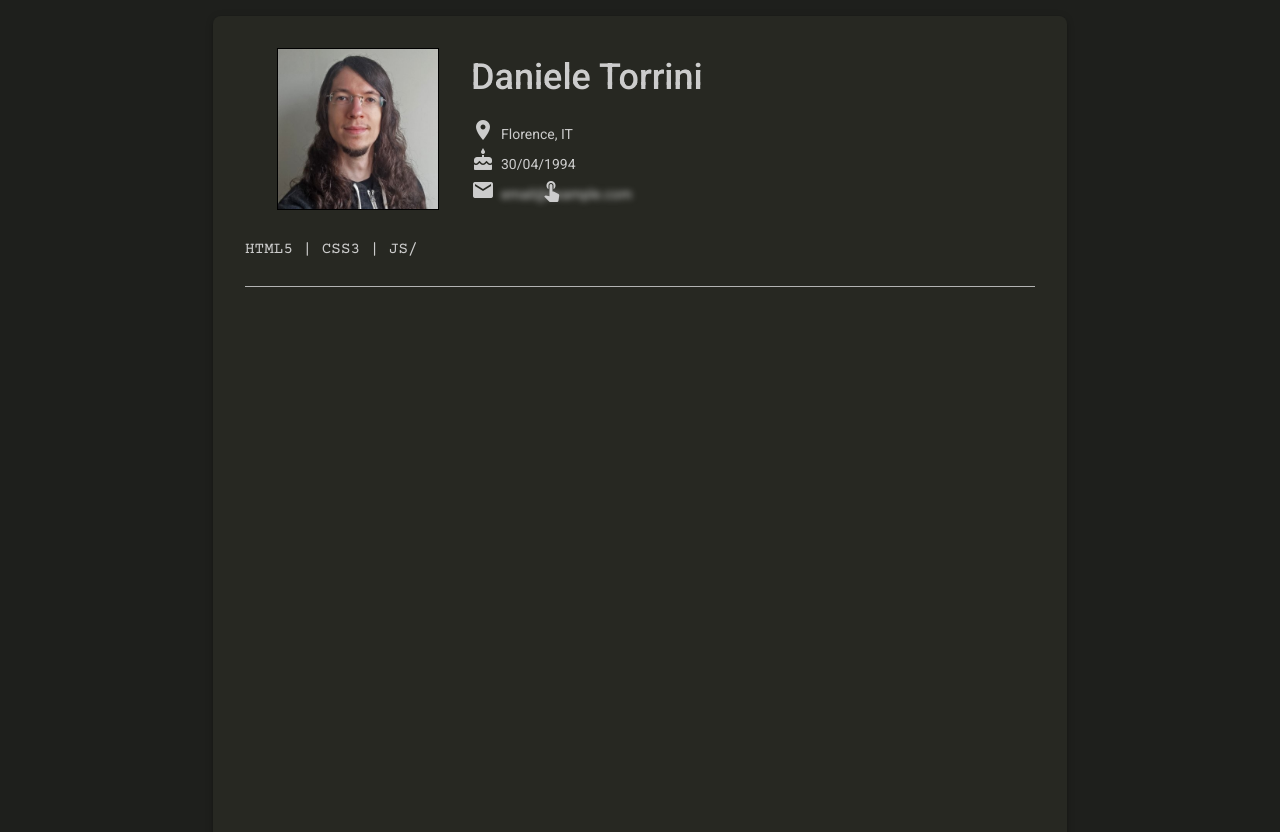
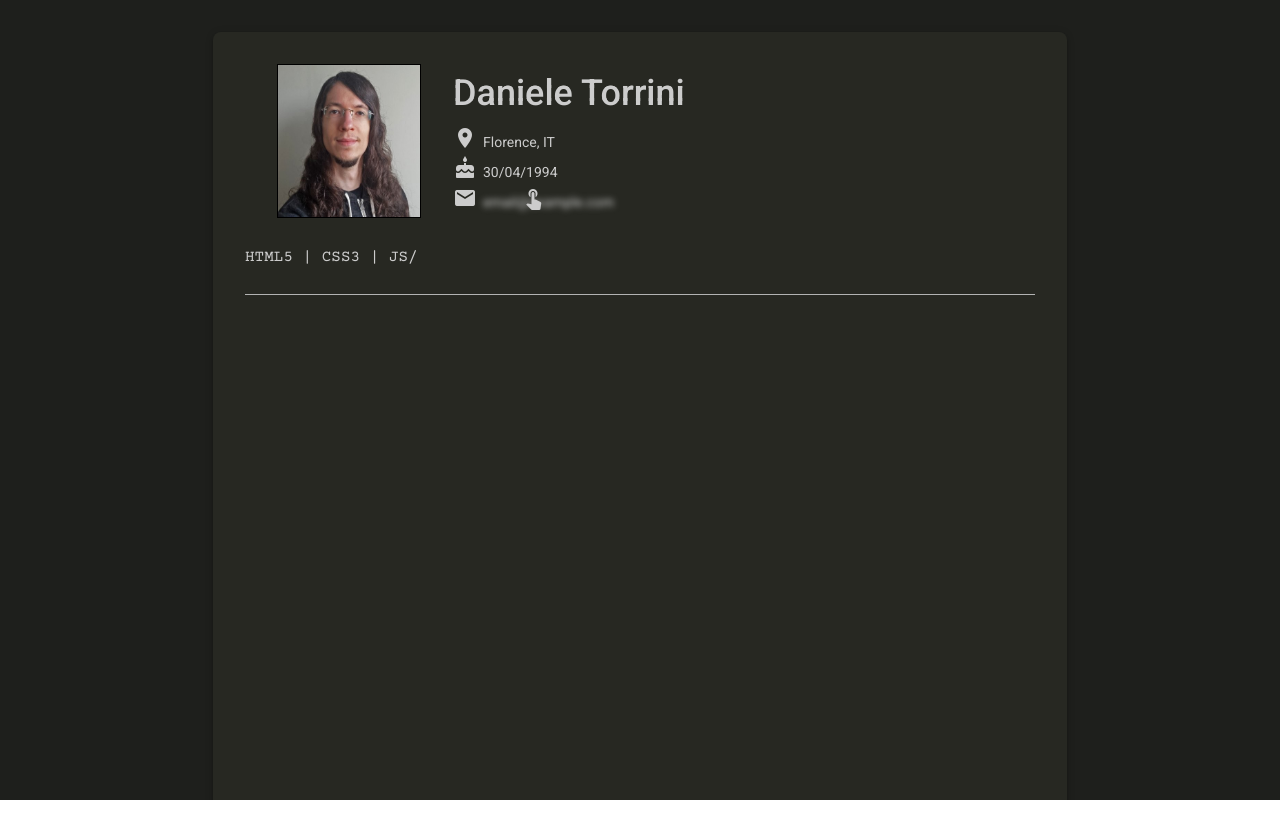
Before and after one commit to DocCobra/dev-cv, an Angular app: page / in a window 1280 px wide. After the commit the page ends 800 px from the top, so only its background shows below. Built offline with nearby package versions, Linux system fonts and the light colour scheme.

Commit message:
Better styling for resize

```diff
--- a/src/app/app.component.css
+++ b/src/app/app.component.css
@@ -1,7 +1,6 @@
 :host {
     width: 100%;
     height: 100%;
-    padding: 16px 0;
 
     overflow-y: scroll;
     scrollbar-width: thin;
--- a/src/app/page/page.component.css
+++ b/src/app/page/page.component.css
@@ -1,8 +1,10 @@
 :host {
-    width: 790px;
+    width: 100%;
+    max-width: 790px;
     height: 1403px;
 
     padding: 32px;
+    margin: 32px 16px;
     border-radius: 8px;
 
     color: #CCCCCC;
@@ -17,5 +19,5 @@ mat-divider {
 }
 
 typewriter-text {
-    margin: 12px 0;
+    margin: 28px 0;
 }
--- a/src/app/page/personal-info/personal-info.component.css
+++ b/src/app/page/personal-info/personal-info.component.css
@@ -1,6 +1,6 @@
 
 img {
-    width: 160px;
+    width: 142px;
     height: auto;
     border: 1px solid black;
 }
@@ -32,8 +32,9 @@ section p {
 }
 
 section > div {
-    width: 100%;
+    min-width: 1%;
     padding: 8px 0;
+    flex-grow: 1;
 
     display: flex;
     flex-flow: column nowrap;
--- a/src/app/typewriter/text/text.component.css
+++ b/src/app/typewriter/text/text.component.css
@@ -1,3 +1,5 @@
+p { margin: 0 }
+
 span {
     font-family: 'Courier Prime', monospace;
     font-size: 16px;
```
